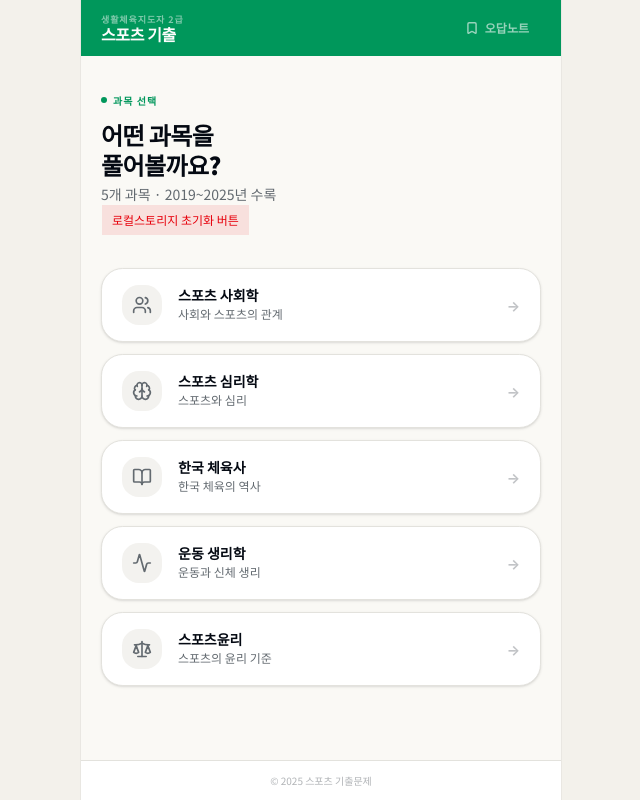
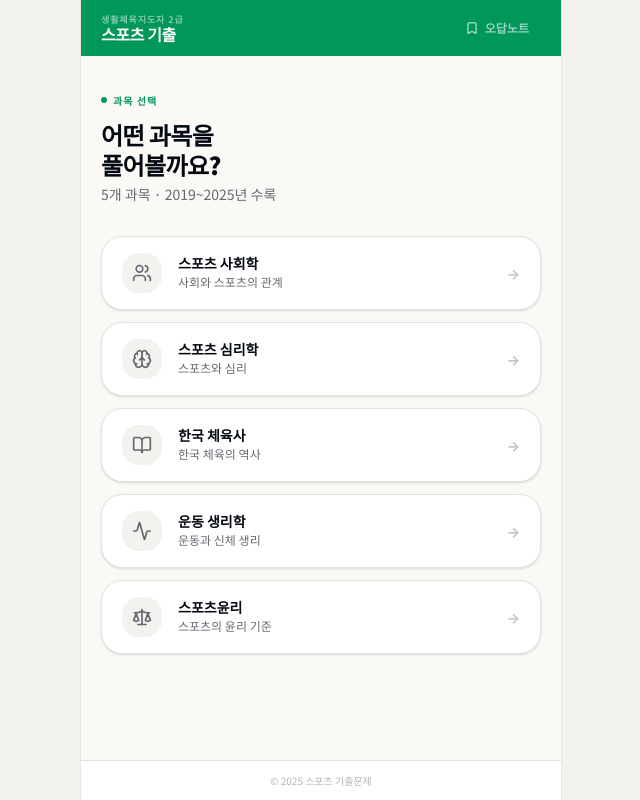
Before and after one commit to rhsiddlsidhd/sport-exam, a React (Vite) app: page / in a window 1280 px wide. Shown: the whole page, without its empty margins (319-959 px from the left). Built offline with nearby package versions, Linux system fonts and the light colour scheme.

Commit message:
cleanup(app): remove local storage reset button from App
- Remove development-only local storage clear function and its associated button component in App.tsx.

```diff
--- a/src/App.tsx
+++ b/src/App.tsx
@@ -4,7 +4,6 @@ import { SUBJECT_CODES } from "./types/subject";
 import type { SubjectCode } from "./types/subject";
 import { subjectLabel } from "./constants/label";
 import SelectableCard from "./components/molecules/SelectableCard";
-import { Button } from "./components/atoms/Button";
 
 const SUBJECT_META: Record<
   SubjectCode,
@@ -18,11 +17,6 @@ const SUBJECT_META: Record<
 };
 
 function App() {
-  const deleteLocalStorage = () => {
-    window.localStorage.clear();
-    alert("초기화 완료");
-  };
-
   return (
     <div className="p-5">
       <div className="mb-8 pt-2">
@@ -38,13 +32,6 @@ function App() {
         <p className="text-muted-foreground text-sm">
           5개 과목 · 2019~2025년 수록
         </p>
-        <Button
-          variant={"destructive"}
-          onClick={deleteLocalStorage}
-          className="cursor-pointer"
-        >
-          로컬스토리지 초기화 버튼
-        </Button>
       </div>
 
       <main className="flex flex-col gap-3">
```
